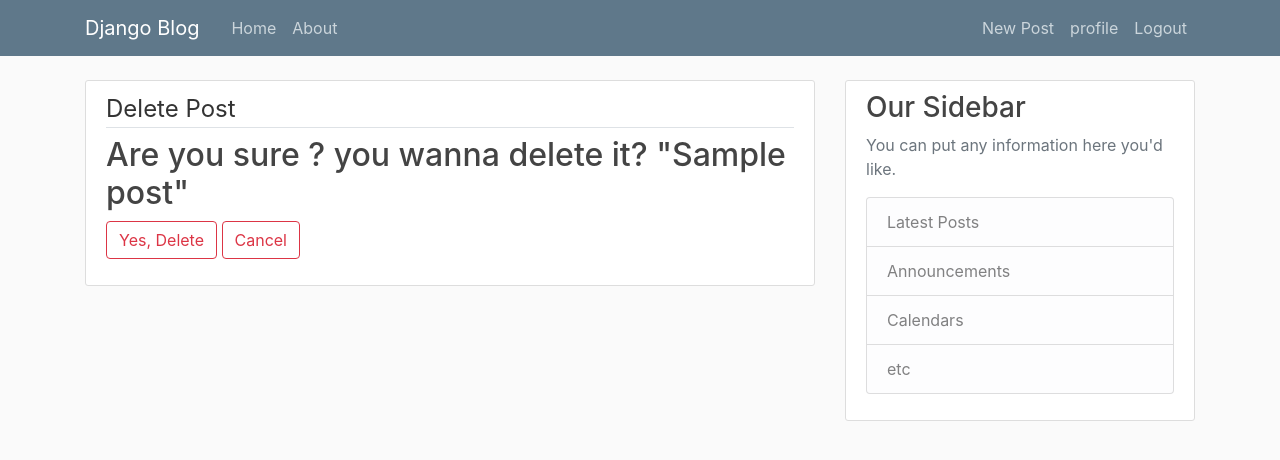
After one commit to kumarlalitroushan/Django-Blog, a Django app: page /post/1/delete in a window 1280 px wide. The commit adds this page. Shown: the top 460 px of the page. Run offline with Django 4.2, Linux system fonts and the light colour scheme; a user stored in the database is signed in; tables that the repository leaves empty hold one stand-in row (values such as "Sample post"); some libraries are stand-ins or nearby versions.

Commit message:
added class based views

```diff
--- a/django_project/blog/models.py
+++ b/django_project/blog/models.py
@@ -1,6 +1,7 @@
 from django.db import models
 from django.utils import timezone
 from django.contrib.auth.models import User
+from django.urls import reverse
 
 # Create your models here.
 class Post(models.Model):
@@ -11,3 +12,6 @@ class Post(models.Model):
 
     def __str__(self):
         return self.title
+
+    def get_absolute_url(self):
+        return reverse('post-detail', kwargs={'pk':self.pk}) # will return to the page where the new post has been created (particular post only)
--- a/django_project/blog/templates/blog/base.html
+++ b/django_project/blog/templates/blog/base.html
@@ -32,6 +32,7 @@
               <!-- Navbar Right Side -->
               <div class="navbar-nav">
                 {% if user.is_authenticated %}
+                  <a class="nav-item nav-link" href="{% url 'post-create' %}">New Post</a>
                   <a class="nav-item nav-link" href="{% url 'profile' %}">profile</a>
                   <a class="nav-item nav-link" href="{% url 'logout' %}">Logout</a>
                 {% else %}
--- /dev/null
+++ b/django_project/blog/templates/blog/post_confirm_delete.html
@@ -0,0 +1,17 @@
+{% extends "blog/base.html" %}
+{% load crispy_forms_tags %}
+{% block content %}
+    <div class="content-section">
+        <form method = "POST">
+            {% csrf_token %}
+            <fieldset>
+                <legend class="border-bottom mb=4">Delete Post</legend>
+                <h2>Are you sure ? you wanna delete it? "{{object.title}}"</h2>
+            </fieldset>
+            <div class="form-group">
+                <button class="btn btn-outline-danger" type="submit">Yes, Delete</button>
+                <a class="btn btn-outline-danger" href="{% url 'post-detail' object.id %}">Cancel</a>
+            </div>
+        </form>
+    </div>
+{% endblock content %}
--- a/django_project/blog/urls.py
+++ b/django_project/blog/urls.py
@@ -1,6 +1,6 @@
 from django.urls import path
 from . import views
-from .views import PostListView, PostDetailView
+from .views import PostListView, PostDetailView, PostCreateView, PostUpdateView, PostDeleteView
 
 # urlpatterns = [
 #     path('', views.home, name='blog-home'),
@@ -11,6 +11,9 @@ from .views import PostListView, PostDetailView
 urlpatterns = [
     path('', PostListView.as_view(), name='blog-home'),
     path('post/<int:pk>/', PostDetailView.as_view(), name='post-detail'),
+    path('post/new/', PostCreateView.as_view(), name='post-create'),
+    path('post/<int:pk>/update/', PostUpdateView.as_view(), name='post-update'),
+    path('post/<int:pk>/delete', PostDeleteView.as_view(), name='post-delete'),
     path('about/', views.about, name='about-page')
 ]
 
--- a/django_project/blog/views.py
+++ b/django_project/blog/views.py
@@ -1,7 +1,10 @@
 from django.shortcuts import render
 from django.http import HttpResponse
 from .models import Post
-from django.views.generic import ListView, DetailView
+from django.views.generic import ListView, DetailView, CreateView, UpdateView, DeleteView
+from django.contrib.auth.mixins import (
+    LoginRequiredMixin,  # this will redirect the user to sign page if they try localhost/post/new without loging in
+    UserPassesTestMixin) # this won't allow user to update other user's post
 
 # Create your views here.
 
@@ -22,3 +25,34 @@ class PostListView(ListView):
 
 class PostDetailView(DetailView):
     model = Post
+
+class PostCreateView(LoginRequiredMixin, CreateView):
+    model = Post
+    fields = ['title', 'content']
+
+    def form_valid(self, form):
+        form.instance.author = self.request.user
+        return super().form_valid(form)
+
+class PostUpdateView(LoginRequiredMixin, UserPassesTestMixin,UpdateView):
+    model = Post
+    fields = ['title', 'content']
+
+    def form_valid(self, form):
+        form.instance.author = self.request.user
+        return super().form_valid(form)
+
+    def test_func(self):
+        post = self.get_object()
+        if self.request.user == post.author:
+            return True
+        return False
+
+class PostDeleteView(LoginRequiredMixin, UserPassesTestMixin, DeleteView):
+    model = Post
+    success_url = '/'
+    def test_func(self):
+        post = self.get_object()
+        if self.request.user == post.author:
+            return True
+        return False
```
Also changed, not shown: django_project/blog/templates/blog/post_detail.html (+7 -0 lines), django_project/blog/templates/blog/post_form.html (added, +16 -0 lines).
